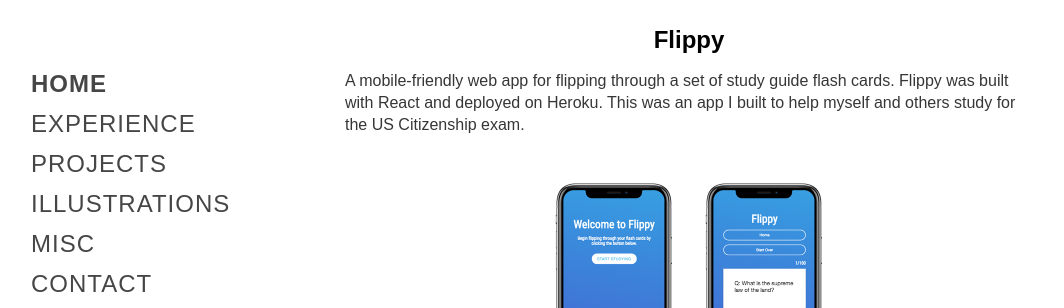
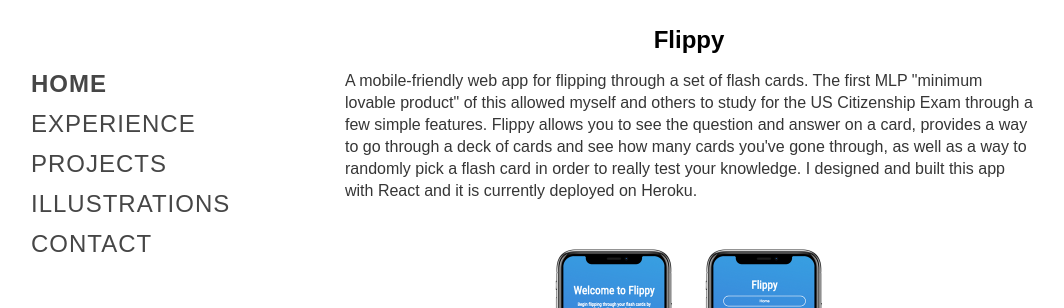
Before and after one commit to loucilvr/loucilrubio.github.io, a React (Create React App) app: page /#/projects in a window 1280 px wide. Shown: the part 305-613 px from the top of the page, without its empty margins (99-1163 px from the left). Built offline with nearby package versions, Linux system fonts and the light colour scheme.

Commit message:
removed misc menu item; added project and experience details

```diff
--- a/src/components/Menu/Menu.js
+++ b/src/components/Menu/Menu.js
@@ -103,10 +103,6 @@
     path: "/illustrations",
   },
   {
-    label: "MISC",
-    path: "/misc",
-  },
-  {
     label: "CONTACT",
     path: "/contact",
   },
--- a/src/pages/Experience/Experience.js
+++ b/src/pages/Experience/Experience.js
@@ -45,8 +45,9 @@
             </h3>
           </div>
           <BodyText>
-            Lead the design of a new internal Operations tool and client-facing
-            Banking web application
+            Designed & built multiple applications in the firm and currently
+            leading the design of a new internal Operations tool and
+            client-facing Healthcare Payments application
             <br />
             Build UI components and fully integrated screens using internal
             Design System & Toolkit
@@ -54,8 +55,8 @@
             Facilitate user interviews to better understand user goals and
             current pain points
             <br />
-            Create low/high-fidelity mockups and gather feedback to validate
-            solution
+            Create low/high-fidelity mockups and gather feedback from Product,
+            tech and users to validate solution
             <br />
             Breakdown stories into minimum viable changes and collaborate with
             other frontend engineers and designers on design and implementation
--- a/src/pages/Projects/Projects.js
+++ b/src/pages/Projects/Projects.js
@@ -67,10 +67,12 @@
       <PageHeading title="Side Projects" />
       <Project
         title="Flippy"
-        description="A mobile-friendly web app for flipping through a set of study guide
-          flash cards. Flippy was built with React and deployed on
-          Heroku. This was an app I built to help myself and others study for
-          the US Citizenship exam."
+        description={`A mobile-friendly web app for flipping through a set of flash cards.
+        The first MLP "minimum lovable product" of this allowed myself and others
+        to study for the US Citizenship Exam through a few simple features.
+         Flippy allows you to see the question and answer on a card, provides a way to go through a deck of cards and see how many cards you've gone through,
+         as well as a way to randomly pick a flash card in order to really test your knowledge.
+         I designed and built this app with React and it is currently deployed on Heroku.`}
         renderImages={() => (
           <div className={classes.flippyImages}>
             <div>
```
